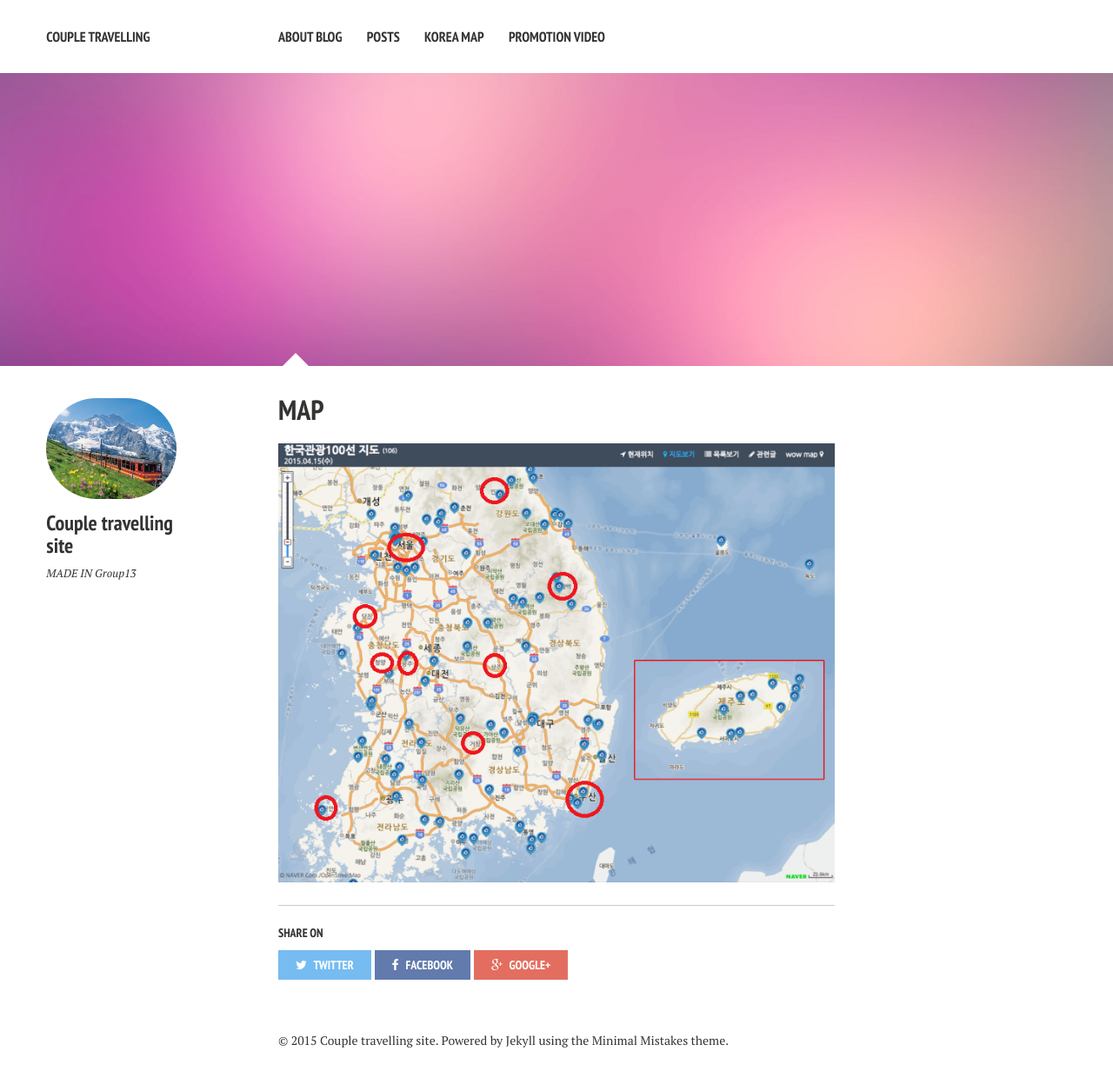
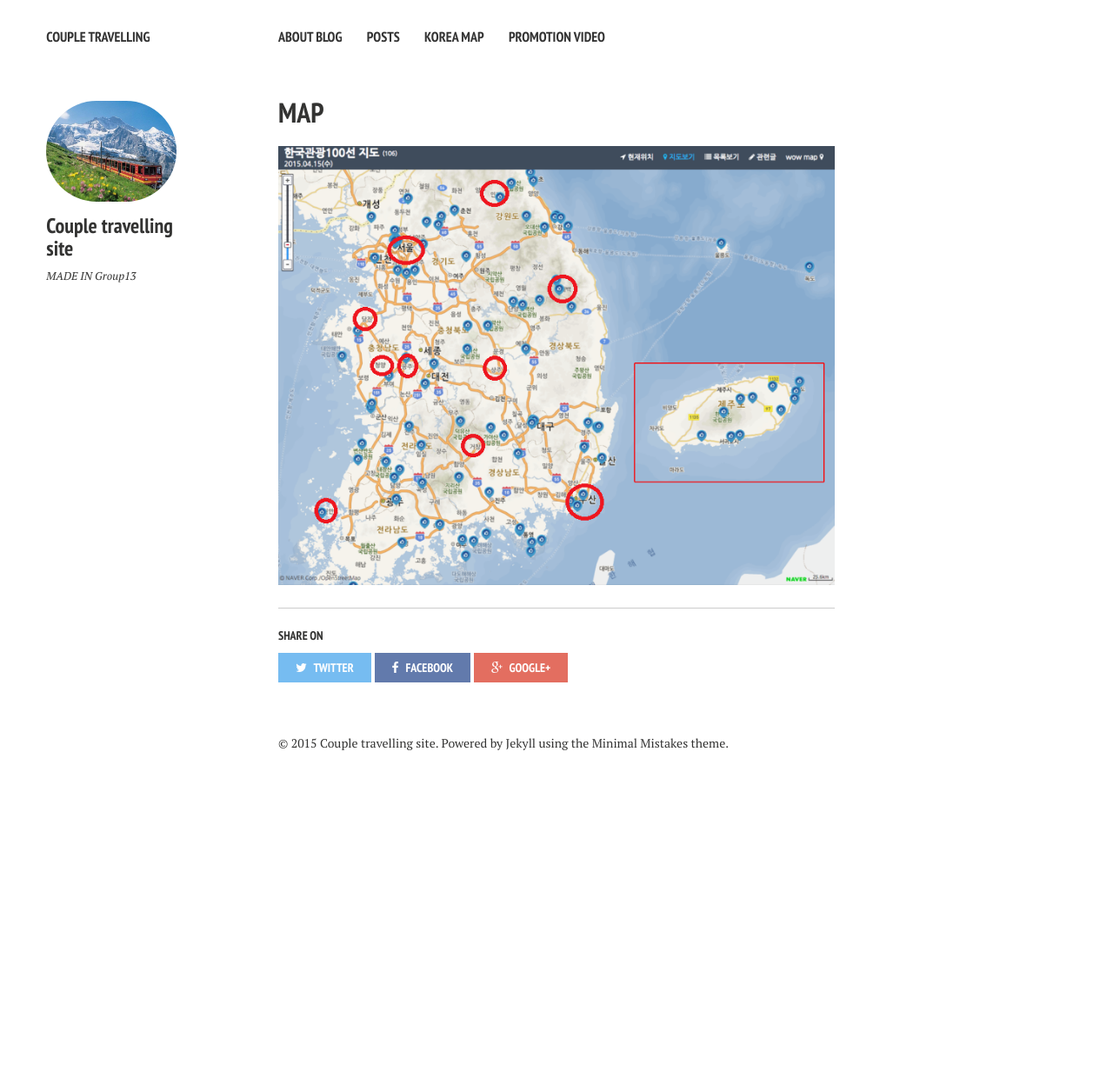
Before and after one commit to shinojin/shinojin.github.com, a Jekyll site: the page built from theme-setup/index.md, in a window 1280 px wide. Shown: the whole page at 87% size. Built offline with Jekyll 4.4.1, drawn with Linux system fonts in a browser that asks for light colours; nearby versions of some CDN libraries; after the commit the page ends 913 px from its top, so only the background shows below that.

Commit message:
Update index.md

```diff
--- a/theme-setup/index.md
+++ b/theme-setup/index.md
@@ -4,7 +4,6 @@ title: MAP
 modified: 2014-07-31T13:23:02.362000-04:00
 excerpt: "Instructions on how to install and customize the Jekyll theme Minimal Mistakes."
 image:
-  feature: sample-image-3.jpg
 ---
 <html>
 <head>
```
